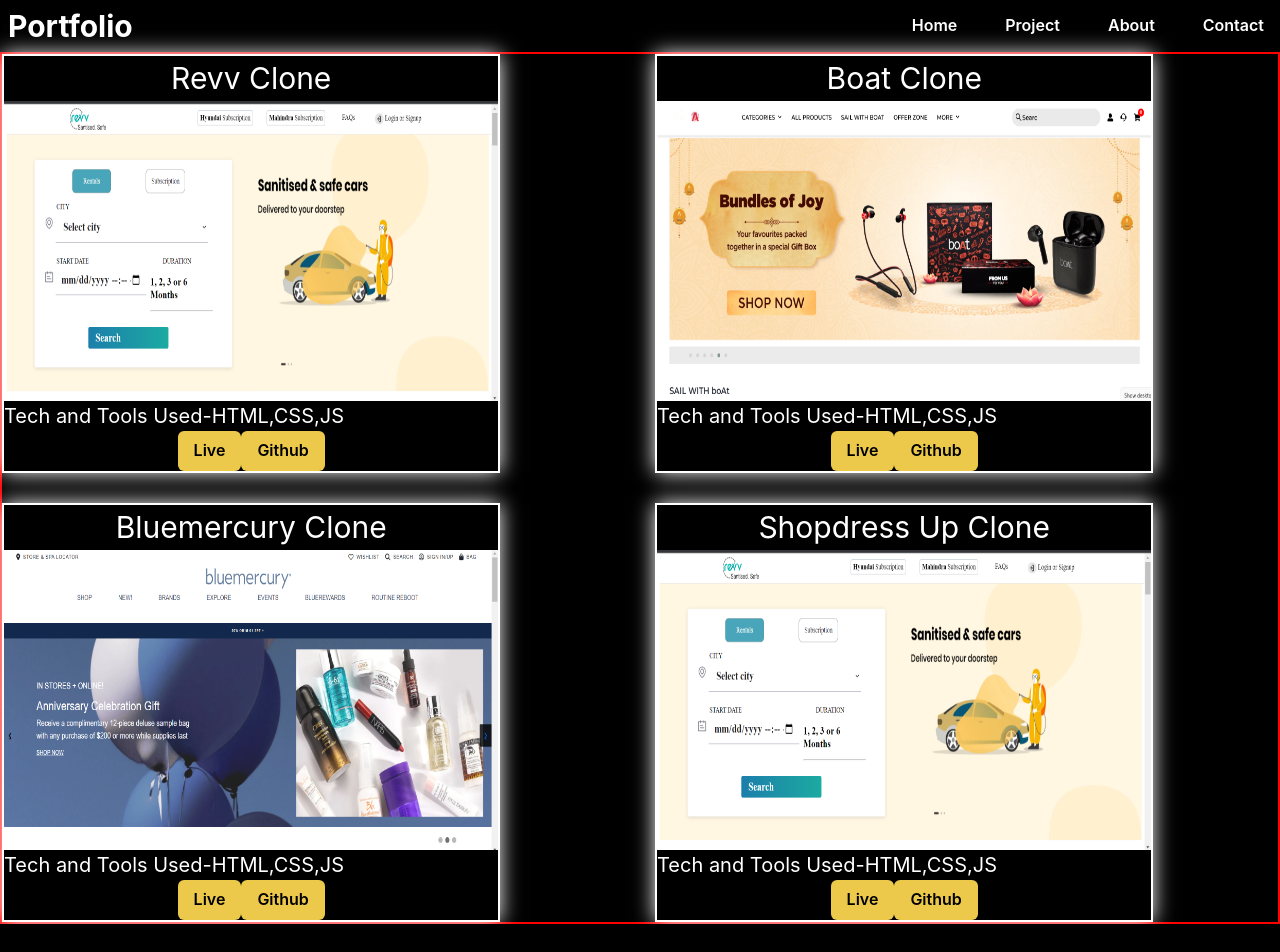
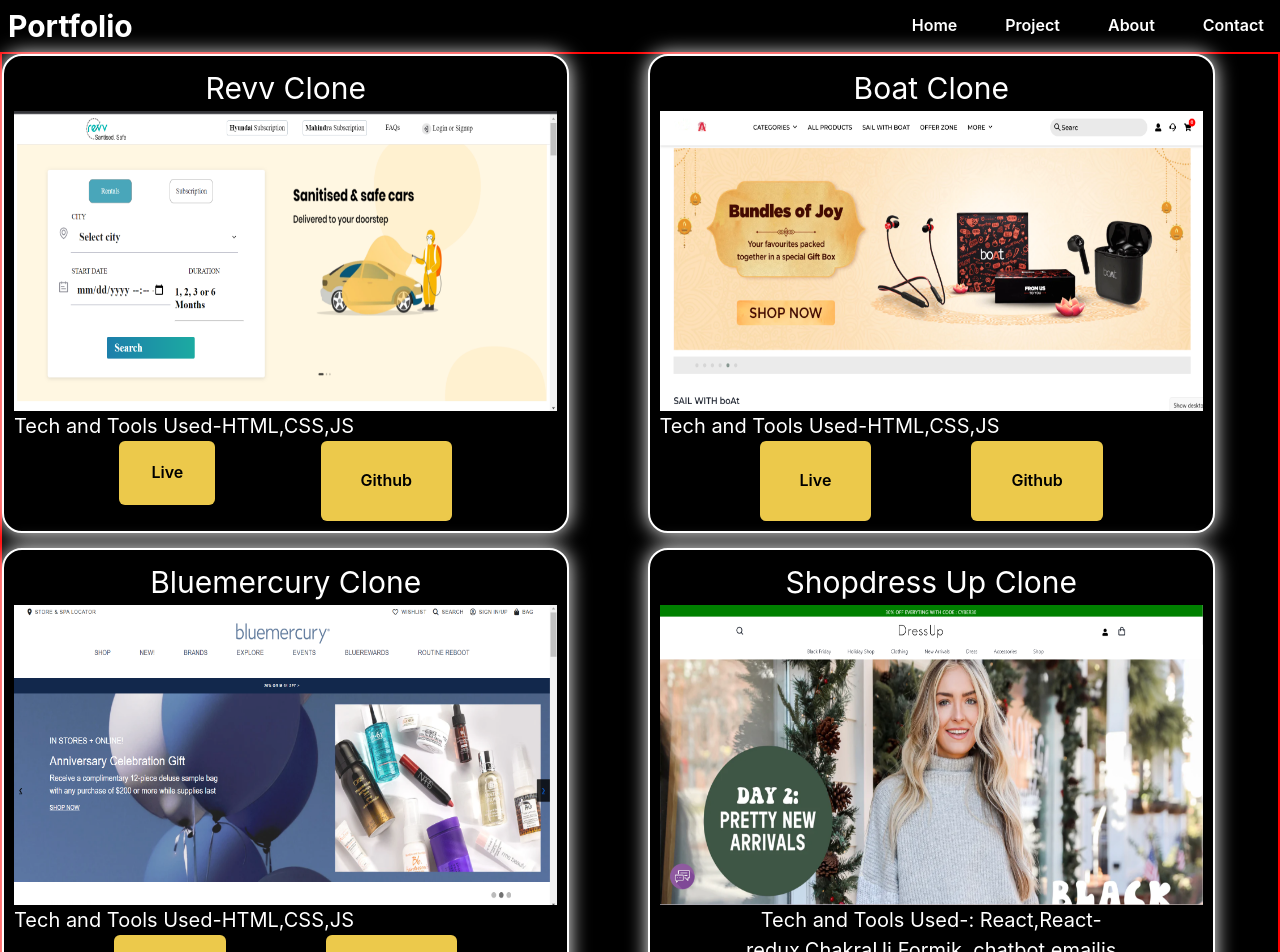
Before and after one commit to soroutmanisha2606/myportfolio, a React (Create React App) app: page /project in a window 1280 px wide. Shown: the top 952 px of the page. Before the commit the page ends 924 px from the top, so only its background shows below. Built offline with nearby package versions, Linux system fonts and the light colour scheme.

Commit message:
adding btn

```diff
--- a/src/Allstyles/project.css
+++ b/src/Allstyles/project.css
@@ -27,9 +27,10 @@
     font-size: 20px;
 }
 .single_projet_box{
-    width: 80%;
+    width: 90%;
+    border-radius: 20px;
+    padding: 10px;
     box-shadow: 0 0 20px white;
-
 }
 .single_projet_box2{
     width: 45%;
@@ -39,5 +40,13 @@
     margin: auto;
     display: grid;
     grid-template-columns: repeat(2,1fr);
-    gap: 30px;
+    gap: 15px;
   }
+  .btn_box{
+    display: flex;
+   justify-content: space-evenly;
+  }
+  .btn_live{
+    padding: 10px;
+
+  }
--- a/src/Components/Projects.jsx
+++ b/src/Components/Projects.jsx
@@ -6,6 +6,7 @@
 import "../Allstyles/project.css"
 import { Link } from 'react-router-dom'
 import "../Allstyles/project.css"
+import shopdress from "../images/shopdressup.png"
 const Projects = () => {
   return (<>
 
@@ -18,9 +19,9 @@
               <h1 className='Heading2'>Tech and Tools  Used-HTML,CSS,JS</h1>
             </div>
           </div>
-          <div >
-          <a href=""><Button colorScheme='yellow'>Live</Button></a>
-  <a href='https://github.com/soroutmanisha2606/revvpro' ><Button colorScheme='yellow' >Github</Button></a>
+          <div className='btn_box'>
+          <a href=""><Button colorScheme='yellow' classname="btn_live" p={8}>Live</Button></a>
+  <a href='https://github.com/soroutmanisha2606/revvpro'  ><Button p={10} colorScheme='yellow' >Github</Button></a>
   </div>
         </div>
         <div className='single_projet_box' >
@@ -31,9 +32,9 @@
               <h1 className='Heading2'>Tech and Tools  Used-HTML,CSS,JS</h1>
             </div>
           </div>
-          <div >
-          <a href=""><Button colorScheme='yellow'>Live</Button></a>
-  <a href='https://github.com/soroutmanisha2606/revvpro' ><Button colorScheme='yellow' >Github</Button></a>
+          <div className='btn_box'>
+          <a href=""><Button colorScheme='yellow' classname="btn_live" p={10}>Live</Button></a>
+  <a href='https://github.com/soroutmanisha2606/revvpro' classname="btn_live" ><Button p={10} colorScheme='yellow' >Github</Button></a>
   </div>
         </div>
         <div className='single_projet_box'  >
@@ -44,22 +45,22 @@
               <h1 className='Heading2'>Tech and Tools  Used-HTML,CSS,JS</h1>
             </div>
           </div>
-          <div >
-          <a href=""><Button colorScheme='yellow'>Live</Button></a>
-  <a href='https://github.com/soroutmanisha2606/revvpro' ><Button colorScheme='yellow' >Github</Button></a>
+          <div className='btn_box'>
+          <a href=""><Button colorScheme='yellow' classname="btn_live" p={10}>Live</Button></a>
+  <a href='https://github.com/soroutmanisha2606/revvpro' classname="btn_live" ><Button p={10} colorScheme='yellow' >Github</Button></a>
   </div>
         </div>
         <div className='single_projet_box'  >
         <h1 className='Headings'>Shopdress Up Clone</h1>
-          <img className='rev_home' src={rev} width="100%"/>
+          <img className='rev_home' src={shopdress} width="100%"/>
           <div>
             <div className='tech_tool'>
-              <h1 className='Heading2'>Tech and Tools  Used-HTML,CSS,JS</h1>
+              <h1 className='Heading2'>Tech and Tools  Used-: React,React-redux,ChakraUi,Formik ,chatbot,emailjs</h1>
             </div>
           </div>
-          <div >
-          <a href="https://shopdressup.netlify.app/"><Button colorScheme='yellow'>Live</Button></a>
-  <a href='https://github.com/soroutmanisha2606/revvpro' ><Button colorScheme='yellow' >Github</Button></a>
+          <div className='btn_box'>
+          <a href="https://shopdressup.netlify.app/" classname="btn_live"><Button p={10} colorScheme='yellow'>Live</Button></a>
+  <a href='https://github.com/soroutmanisha2606/revvpro' classname="btn_live" ><Button p={10} colorScheme='yellow' >Github</Button></a>
   </div>
         </div>
       </div>
```
Also changed, not shown: src/images/shopdressup.png (added).
